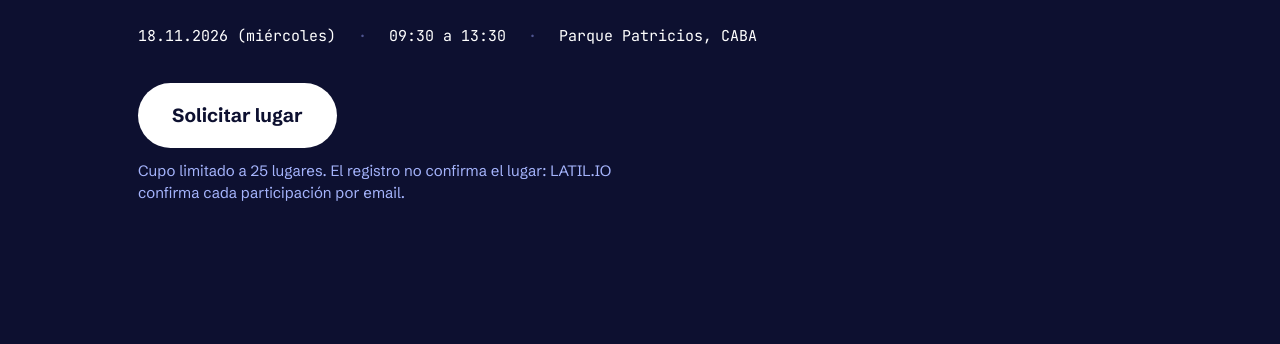
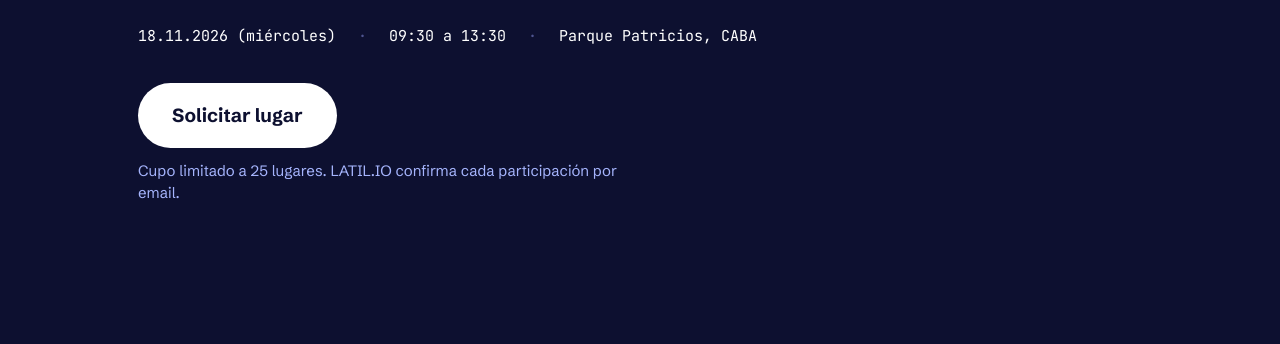
Before and after one commit to tomashoffer/latil-event-wiv, a plain HTML site: page index.html in a window 1280 px wide. Shown: the part 608-952 px from the top of the page. Drawn offline with Linux system fonts and the light colour scheme.

```diff
--- a/index.html
+++ b/index.html
@@ -3,6 +3,7 @@
 <head>
 <meta charset="utf-8">
 <meta name="viewport" content="width=device-width, initial-scale=1">
+<link rel="icon" type="image/png" href="assets/latil-logo.png">
 <title>LATIL.IO Executive Session · 18.11.2026</title>
 <meta name="description" content="Escalar la IA con resultados y control del gasto. Encuentro presencial para 25 líderes de Tecnología y Finanzas. 18.11.2026 · Parque Patricios, CABA.">
 <!-- Reemplazar por URL absoluta (https://…) al publicar -->
@@ -162,7 +163,7 @@
       <p class="facts"><span>18.11.2026 (miércoles)</span><span class="sep">·</span><span>09:30 a 13:30</span><span class="sep">·</span><span>Parque Patricios, CABA</span></p>
       <div class="cta">
         <a class="btn" href="https://docs.google.com/forms/d/e/1FAIpQLSexLloiR2oEmBzGIwoWyL02x2MzwhTQ-04p6HyMBcRRFrVXzQ/viewform" target="_blank" rel="noopener">Solicitar lugar</a>
-        <p class="note">Cupo limitado a 25 lugares. El registro no confirma el lugar: LATIL.IO confirma cada participación por email.</p>
+        <p class="note">Cupo limitado a 25 lugares. LATIL.IO confirma cada participación por email.</p>
       </div>
     </div>
   </section>
@@ -266,7 +267,7 @@
       <h2>Sumate a la conversación</h2>
       <p class="facts"><span>18.11.2026</span><span class="sep">·</span><span>09:30 a 13:30</span><span class="sep">·</span><span>Parque Patricios, CABA</span></p>
       <a class="btn" href="https://docs.google.com/forms/d/e/1FAIpQLSexLloiR2oEmBzGIwoWyL02x2MzwhTQ-04p6HyMBcRRFrVXzQ/viewform" target="_blank" rel="noopener">Solicitar lugar</a>
-      <p class="note">Cupo limitado a 25 lugares. El registro no confirma el lugar: LATIL.IO confirma cada participación por email.</p>
+      <p class="note">Cupo limitado a 25 lugares. LATIL.IO confirma cada participación por email.</p>
     </div>
   </section>
 </main>
```
Also changed, not shown: assets/latil-logo.png (added).
